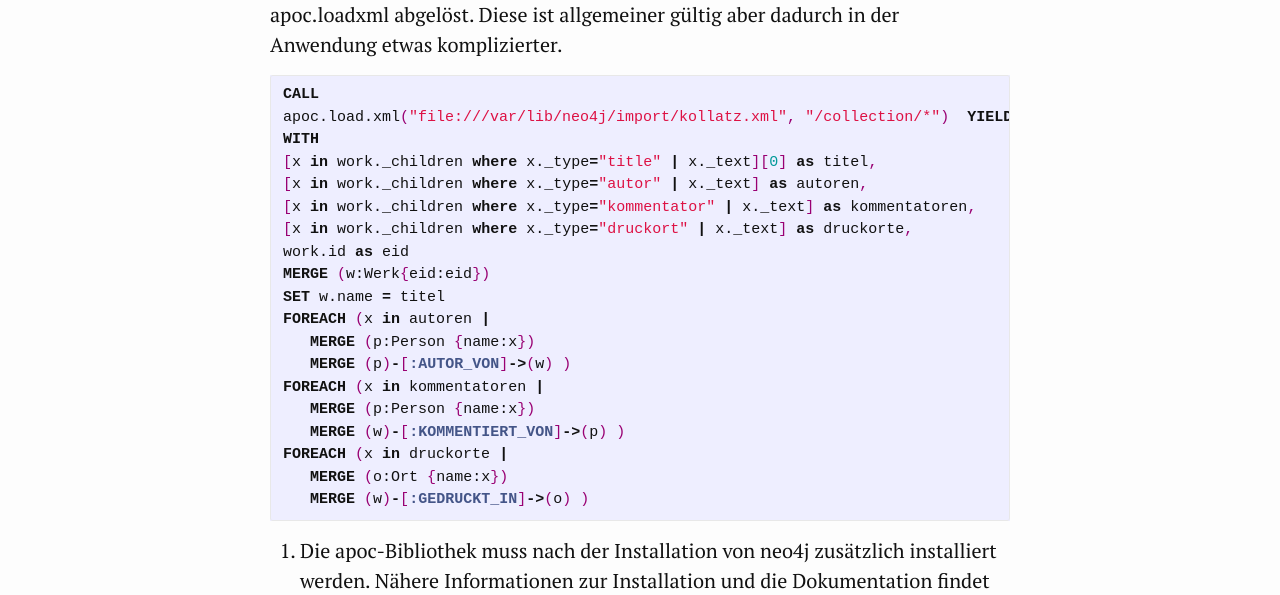
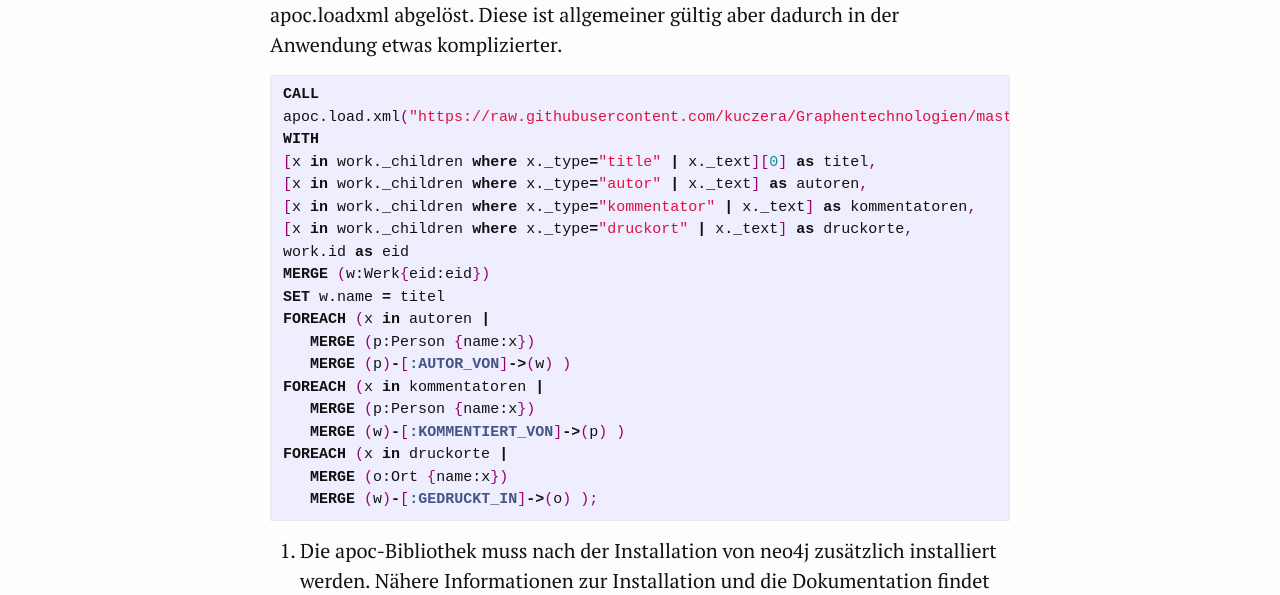
Before and after one commit to kuczera/Graphentechnologien, a Jekyll site: the page built from docs/25_xml2neo4j-kollatz.md, in a window 1280 px wide and 900 px high, scrolled down 5084 px. Shown: the part 151-746 px from the top of the window. Built offline with Jekyll 4.4.1, drawn with Linux system fonts in a browser that asks for light colours.

Commit message:
kollatz-xml verbessert

```diff
--- a/docs/25_xml2neo4j-kollatz.md
+++ b/docs/25_xml2neo4j-kollatz.md
@@ -88,7 +88,7 @@
 
 ~~~cypher
 CALL
-apoc.load.xml("file:///var/lib/neo4j/import/kollatz.xml", "/collection/*")  YIELD value AS work // this uses an xpath expression to get all child nodes of "<collection>""
+apoc.load.xml("https://raw.githubusercontent.com/kuczera/Graphentechnologien/master/docs/data/kollatz.xml", "/collection/*")  YIELD value AS work // this uses an xpath expression to get all child nodes of "<collection>""
 WITH
 [x in work._children where x._type="title" | x._text][0] as titel,
 [x in work._children where x._type="autor" | x._text] as autoren,
@@ -105,7 +105,7 @@
    MERGE (w)-[:KOMMENTIERT_VON]->(p) )
 FOREACH (x in druckorte |
    MERGE (o:Ort {name:x})
-   MERGE (w)-[:GEDRUCKT_IN]->(o) )
+   MERGE (w)-[:GEDRUCKT_IN]->(o) );
 ~~~
 
 
```
